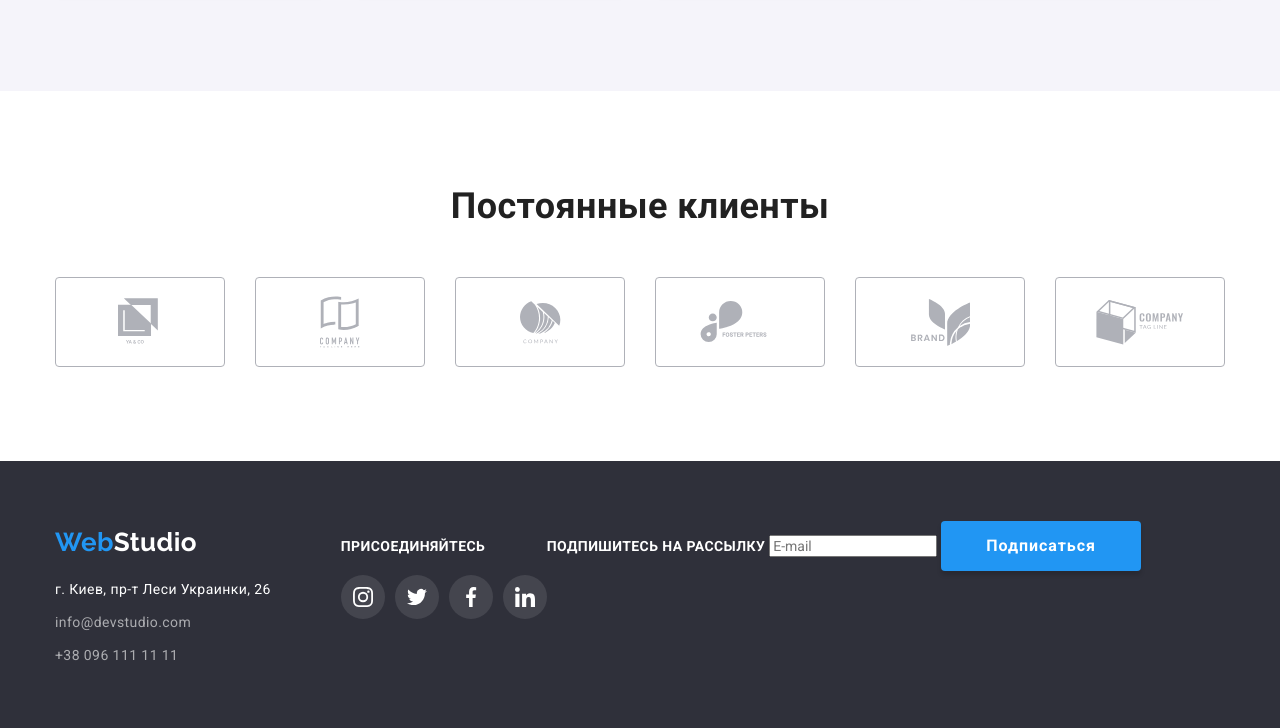
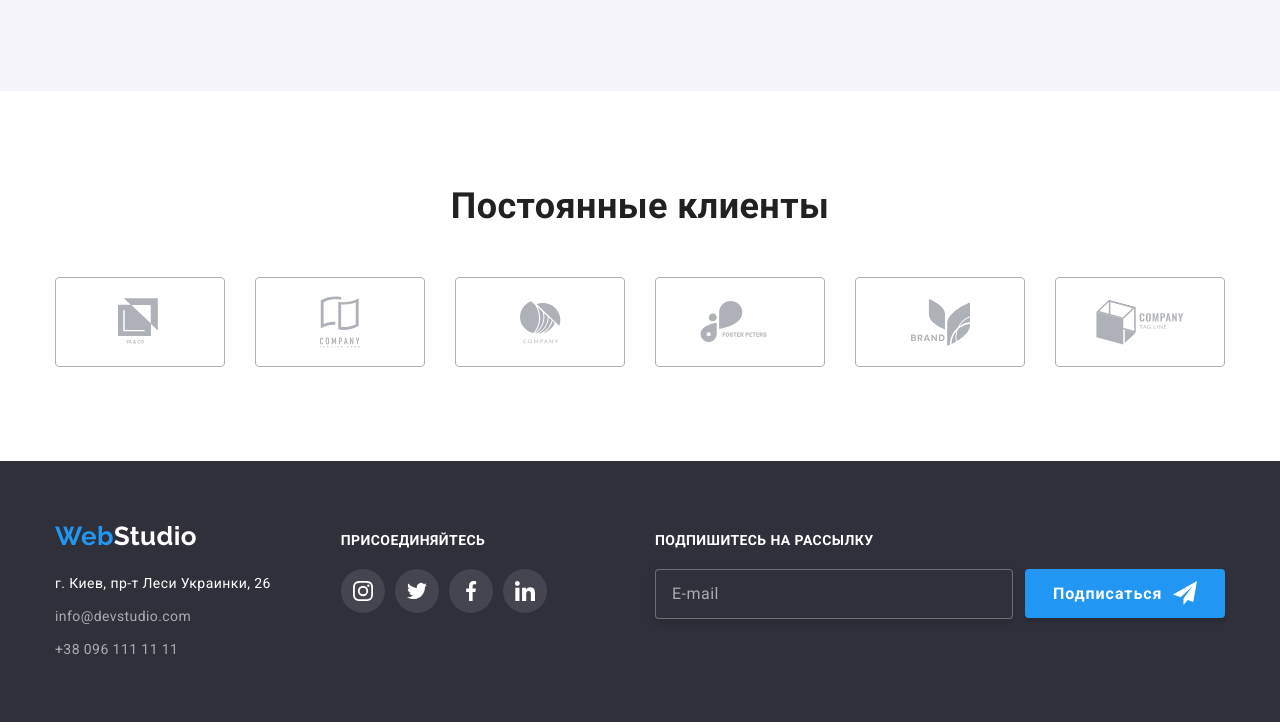
Before and after one commit to AlisaMorenko/goit-markup-hw-06, a plain HTML site: page index.html in a window 1280 px wide. Shown: the part 2214-2942 px from the top of the page. Drawn offline with nearby package versions, Linux system fonts and the light colour scheme.

Commit message:
на проверку

```diff
--- a/css/styles.css
+++ b/css/styles.css
@@ -463,6 +463,10 @@ header {
     border-radius: 4px;
 }
 
+.button:hover {
+cursor: pointer;
+}
+
 .button.primary {
     color: var(--primary-white-color);
     background-color: var(--accent-color);
@@ -502,6 +506,7 @@ header {
     /* outline: none; */
     text-shadow: 0px 4px 4px rgba(0, 0, 0, 0.25), 0px 4px 4px rgba(0, 0, 0, 0.25);
     box-shadow: 0px 3px 1px rgba(0, 0, 0, 0.1), 0px 1px 2px rgba(0, 0, 0, 0.08), 0px 2px 2px rgba(0, 0, 0, 0.12);
+
 }
 
 /* модальное окно */
@@ -543,27 +548,6 @@ header {
     padding: 40px;
 }
 
-/* .form {
-    width: 528px;
-    margin-left: auto;
-    margin-right: auto;
-    padding: 40px;
-} */
-
-/* .close-buttonn {
-    width: 30px;
-    height: 30px;
-    padding: 0px;
-    background-color: var(--primary-white-color);
-    background-image: url(../img/close.svg);
-    border: 1px solid rgba(0, 0, 0, 0.1);
-    border-radius: 50%;
-    background-repeat: no-repeat;
-    background-position: center;
-    margin-top: 8px;
-    margin-left: 490px;
-} */
-
 .close-button {
     position: absolute;
     display: inline-block;
@@ -582,6 +566,7 @@ header {
 .close-button:hover,
 .close-button:focus {
     color: var(--accent-color);
+    cursor: pointer;
 }
 
 .close-icon {
@@ -589,6 +574,7 @@ fill: currentColor;
 }
 
 .modal-title {
+    display: block;
     margin-top: 0px;
     margin-bottom: 12px;
     font-size: 20px;
@@ -626,16 +612,19 @@ fill: currentColor;
 }
 
 .form-input {
-    /* margin: 0; */
     padding: 11px 42px;
 }
 
 /* not working in chrome*/
 .form-input:focus,
+.comment:focus {
+    border: 1px solid var(--accent-color);
+}
+
 .form-input:hover,
-.comment:focus,
 .comment:hover {
     border: 1px solid var(--accent-color);
+    cursor: pointer;
 }
 
 .comment::placeholder {
@@ -685,8 +674,6 @@ fill: currentColor;
     border: 2px solid var(--primary-black-color);
     border-radius: 4px;
     margin-right: 7px;
-    /* transition: transform 3250ms var(--timing-function); */
-
 }
 
 .checkbox-input:checked + .checkbox-icon {
@@ -765,7 +752,7 @@ address {
     margin-top: 0px;
     margin-bottom: 20px;
 
-    display: inline-block;
+    display: block;
 }
 
 .footer-networks {
@@ -791,6 +778,52 @@ address {
 .footer-social-links:focus {
     background-color: var(--accent-color);
     /* outline: none; */
+}
+
+/* подписаться на рассылку */
+.join-form {
+    margin-left: auto;
+    width: 570px;
+}
+
+.join-input {
+    width: 358px;
+    border: 1px solid rgba(255, 255, 255, 0.3);
+    filter: drop-shadow(0px 4px 4px rgba(0, 0, 0, 0.15));
+    border-radius: 4px;
+    background-color: var(--footer-color);
+    padding: 14px 16px;
+    font-size: 16px;
+    line-height: 1.25;
+    letter-spacing: 0.03em;
+    margin-right: 8px;
+}
+
+.join-input::placeholder {
+    font-size: 16px;
+    line-height: 1.25;
+    letter-spacing: 0.03em;
+    color: rgba(255, 255, 255, 0.6);
+}
+
+.button.join {
+    color: var(--primary-white-color);
+    background-color: var(--accent-color);
+    font-weight: 700;
+    line-height: 1.87;
+    letter-spacing: 0.06em;
+    align-items: center;
+
+    display: inline-flex;
+    padding: 10px 28px;
+    min-width: 200px;
+    box-shadow: 0px 4px 4px rgba(0, 0, 0, 0.15);
+    border: 0px;
+
+}
+.icon-send {
+    display: inline-block;
+    margin-left: 10px;
 }
 
 /* стилизация секции galary на стр портфолио */
@@ -841,11 +874,6 @@ address {
     overflow: hidden;
 }
 
-/* .thumb:hover::before,
-.thumb:focus::before {
-    opacity: 1;
-} */
-
 .thumb-overlay {
     position: absolute;
     top: 0;
@@ -859,7 +887,6 @@ address {
     transition: opacity 250ms var(--timing-function),
     transform 250ms var(--timing-function);
 }
-
 
 .thumb-text {
     position: absolute;
--- a/index.html
+++ b/index.html
@@ -57,9 +57,9 @@
                         </svg>
                     </button>
 
-                    <form>
+                    <form autocomplete="off">
 
-                        <h2 class="modal-title">Оставьте свои данные, мы вам перезвоним</h2>
+                        <b class="modal-title">Оставьте свои данные, мы вам перезвоним</b>
 
                             <label class="form-field">
                                 <span class="form-label">Имя</span>
@@ -92,11 +92,7 @@
 
                             <label class="form-policy">
                                 <input type="checkbox" name="policy" class="checkbox-input" />
-                                <span class="checkbox-icon">
-                                    <!-- <svg class="checkbox-svg" width="16" height="15"> -->
-                                        <!-- <use href="./img/sprite.svg#checkbox"></use> -->
-                                    <!-- </svg> -->
-                                </span>
+                                <span class="checkbox-icon"></span>
                                 <span class="checkbox-label">Соглашаюсь с рассылкой и принимаю <a href="">Условия договора</a></span>
                             </label>
 
@@ -428,10 +424,16 @@
                 </ul>
             </div>
 
-            <div>
-                <label for="mail" class="join-us">Подпишитесь на рассылку</label>
-                <input type="email" name="mail" id="mail" placeholder="E-mail"/>
-                <button class="button primary" type="submit">Подписаться</button>
+            <div class="join-form">
+                <!-- <label> -->
+                    <b class="join-us">Подпишитесь на рассылку</b>
+                    <input class="join-input" type="email" name="mail" placeholder="E-mail" autocomplete="off" />
+                <!-- </label> -->
+                <button class="button join" type="submit">Подписаться
+                    <svg class="icon-send" width="24px" height="24">
+                        <use href="./img/sprite.svg#icon-send"></use>
+                    </svg>
+                </button>
             </div>
 
         </div>
```
Also changed, not shown: portfolio.html (+12 -0 lines).
